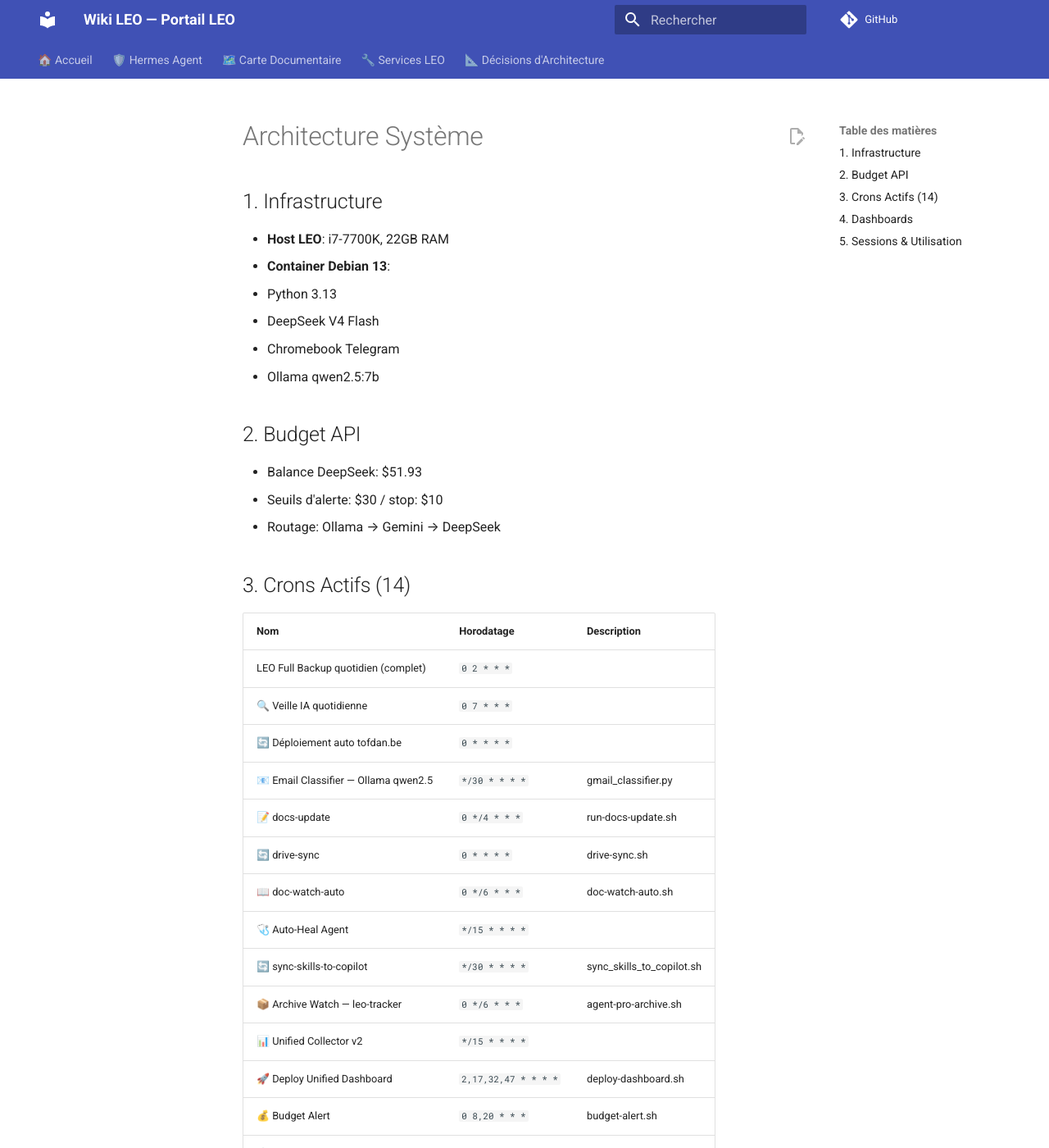
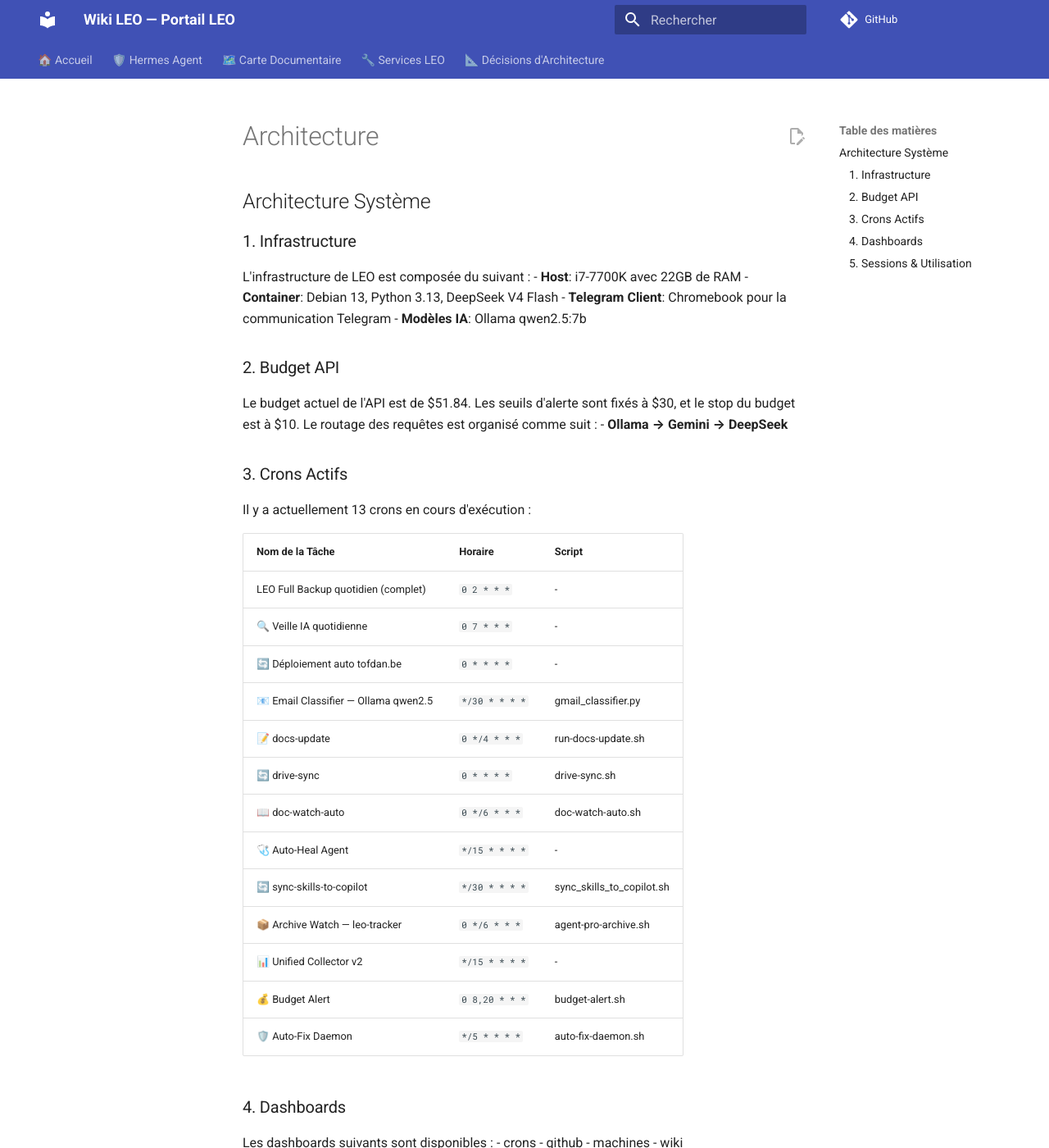
Before and after one commit to christophedanhier-hash/hermes-wiki, an MkDocs documentation site: the page built from docs/hermes/architecture.md, in a window 1280 px wide and 1400 px high. Shown: the whole window at 82% size. Built offline with MkDocs 1.6.1 and Material for MkDocs 9.7.7, drawn with Linux system fonts in a browser that asks for light colours; comment, search, counter and statistics services are not loaded; some of the changed text lies outside the part shown.

```diff
--- a/docs/hermes/architecture.md
+++ b/docs/hermes/architecture.md
@@ -1,43 +1,45 @@
-# Architecture Système
+## Architecture Système
 
-## 1. Infrastructure
-- **Host LEO**: i7-7700K, 22GB RAM
-- **Container Debian 13**:
-  - Python 3.13
-  - DeepSeek V4 Flash
-  - Chromebook Telegram
-  - Ollama qwen2.5:7b
+### 1. Infrastructure
+L'infrastructure de LEO est composée du suivant :
+- **Host**: i7-7700K avec 22GB de RAM
+- **Container**: Debian 13, Python 3.13, DeepSeek V4 Flash
+- **Telegram Client**: Chromebook pour la communication Telegram
+- **Modèles IA**: Ollama qwen2.5:7b
 
-## 2. Budget API
-- Balance DeepSeek: $51.93
-- Seuils d'alerte: $30 / stop: $10
-- Routage: Ollama → Gemini → DeepSeek
+### 2. Budget API
+Le budget actuel de l'API est de $51.84. Les seuils d'alerte sont fixés à $30, et le stop du budget est à $10. Le routage des requêtes est organisé comme suit :
+- **Ollama → Gemini → DeepSeek**
 
-## 3. Crons Actifs (14)
-| **Nom** | **Horodatage** | **Description** |
+### 3. Crons Actifs
+Il y a actuellement 13 crons en cours d'exécution :
+
+| Nom de la Tâche | Horaire | Script |
 | --- | --- | --- |
-| LEO Full Backup quotidien (complet) | `0 2 * * *` |  |
-| 🔍 Veille IA quotidienne | `0 7 * * *` |  |
-| 🔄 Déploiement auto tofdan.be | `0 * * * *` |  |
+| LEO Full Backup quotidien (complet) | `0 2 * * *` | - |
+| 🔍 Veille IA quotidienne | `0 7 * * *` | - |
+| 🔄 Déploiement auto tofdan.be | `0 * * * *` | - |
 | 📧 Email Classifier — Ollama qwen2.5 | `*/30 * * * *` | gmail_classifier.py |
 | 📝 docs-update | `0 */4 * * *` | run-docs-update.sh |
 | 🔄 drive-sync | `0 * * * *` | drive-sync.sh |
 | 📖 doc-watch-auto | `0 */6 * * *` | doc-watch-auto.sh |
-| 🩺 Auto-Heal Agent | `*/15 * * * *` |  |
+| 🩺 Auto-Heal Agent | `*/15 * * * *` | - |
 | 🔄 sync-skills-to-copilot | `*/30 * * * *` | sync_skills_to_copilot.sh |
 | 📦 Archive Watch — leo-tracker | `0 */6 * * *` | agent-pro-archive.sh |
-| 📊 Unified Collector v2 | `*/15 * * * *` |  |
-| 🚀 Deploy Unified Dashboard | `2,17,32,47 * * * *` | deploy-dashboard.sh |
+| 📊 Unified Collector v2 | `*/15 * * * *` | - |
 | 💰 Budget Alert | `0 8,20 * * *` | budget-alert.sh |
 | 🛡️ Auto-Fix Daemon | `*/5 * * * *` | auto-fix-daemon.sh |
 
-## 4. Dashboards
+### 4. Dashboards
+Les dashboards suivants sont disponibles :
 - crons
 - github
 - machines
 - wiki
 
-## 5. Sessions & Utilisation
-- Total sessions: 374
-- Total messages: 12,123
-- Telegram: 9 sessions
+### 5. Sessions & Utilisation
+- **Total sessions**: 410
+- **Total messages**: 12,420
+- **Telegram**: 9 sessions
+
+La taille de la base de données est de 82.7 MB.
```
Also changed, not shown: docs/hermes/changelog.md (+6 -4 lines).
